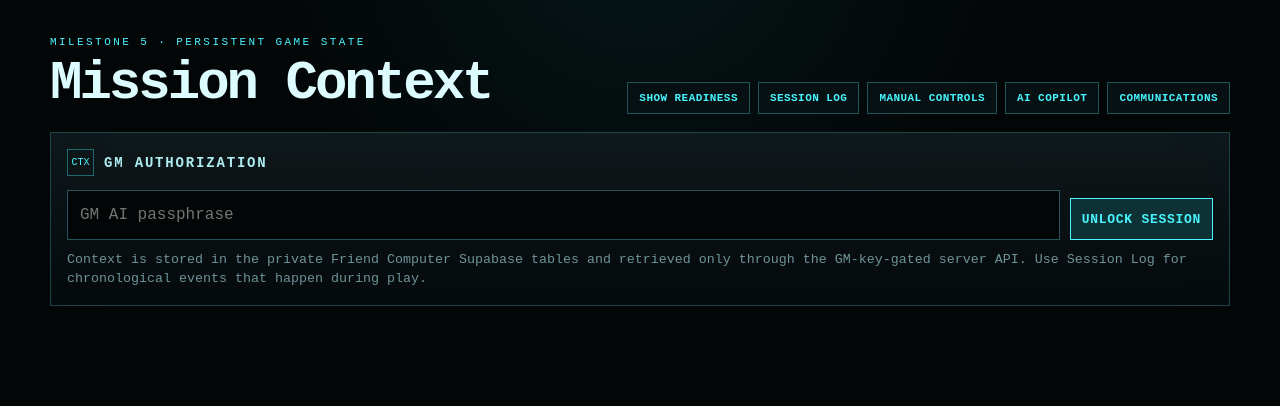
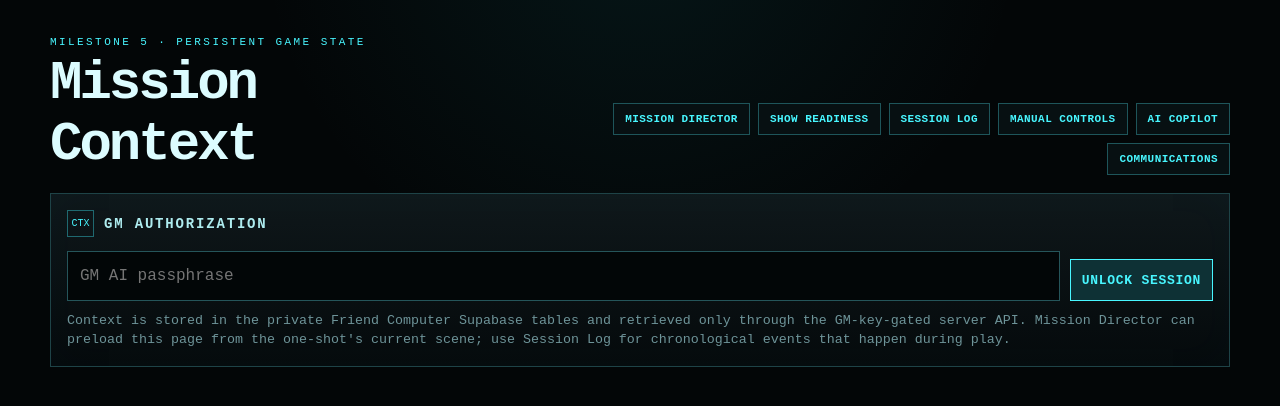
Before and after one commit to hansferdinand/FriendComputerEye-v2, a Next.js app: page /session/1 in a window 1280 px wide. Shown: the top 406 px of the page. Built offline with nearby package versions, Linux system fonts and the light colour scheme.

Commit message:
feat: link mission context to mission director

```diff
--- a/components/SessionContextPanel.tsx
+++ b/components/SessionContextPanel.tsx
@@ -119,6 +119,7 @@ export function SessionContextPanel({ room }: { room: string }) {
           <h1>Mission Context</h1>
         </div>
         <div className="control-header-actions">
+          <Link className="display-link" href={`/mission/${encodeURIComponent(room)}`}>MISSION DIRECTOR</Link>
           <Link className="display-link" href={`/readiness/${encodeURIComponent(room)}`}>SHOW READINESS</Link>
           <Link className="display-link" href={`/log/${encodeURIComponent(room)}`}>SESSION LOG</Link>
           <Link className="display-link" href={`/control/${encodeURIComponent(room)}`}>MANUAL CONTROLS</Link>
@@ -146,7 +147,7 @@ export function SessionContextPanel({ room }: { room: string }) {
           {statusMessage ? <div style={{ marginTop: 10, color: "#87f6fb", fontSize: 12 }}>{statusMessage}</div> : null}
           {error ? <div style={{ marginTop: 10, color: "#ff8d86", fontSize: 12 }}>{error}</div> : null}
           <small style={{ display: "block", marginTop: 10, color: "#6e9499", lineHeight: 1.45 }}>
-            Context is stored in the private Friend Computer Supabase tables and retrieved only through the GM-key-gated server API. Use Session Log for chronological events that happen during play.
+            Context is stored in the private Friend Computer Supabase tables and retrieved only through the GM-key-gated server API. Mission Director can preload this page from the one-shot's current scene; use Session Log for chronological events that happen during play.
           </small>
         </section>
 
@@ -221,6 +222,7 @@ export function SessionContextPanel({ room }: { room: string }) {
                 <button type="button" className="primary-action" disabled={busy} onClick={() => void saveContext()}>
                   {busy ? "SAVING…" : "SAVE SESSION CONTEXT"}
                 </button>
+                <Link className="display-link" href={`/mission/${encodeURIComponent(room)}`}>OPEN MISSION DIRECTOR</Link>
                 <Link className="display-link" href={`/log/${encodeURIComponent(room)}`}>OPEN SESSION LOG</Link>
                 <Link className="display-link" href={`/copilot/${encodeURIComponent(room)}`}>OPEN COPILOT</Link>
               </div>
```
